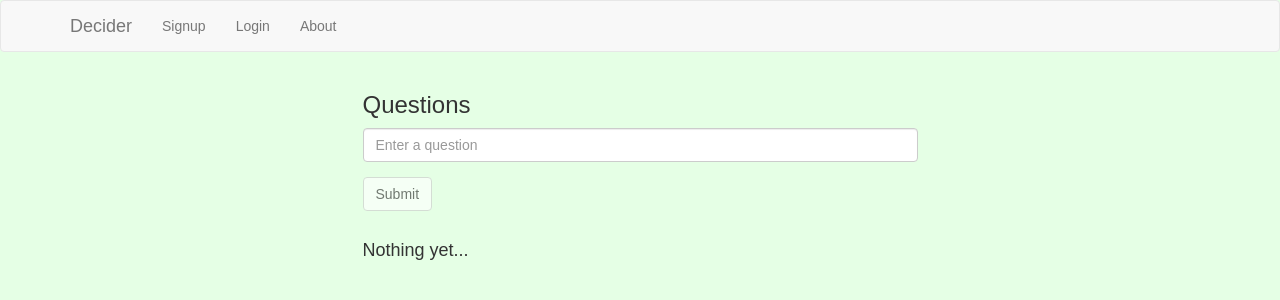
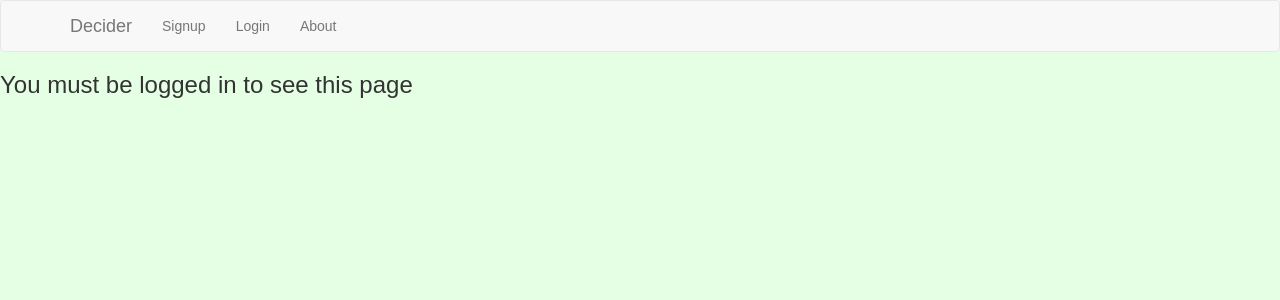
Before and after one commit to nadinesk/decision-helper-client, a React (Create React App) app: page /decisions in a window 1280 px wide. Shown: the top 300 px of the page. Built offline with nearby package versions, Linux system fonts and the light colour scheme.

Commit message:
login gate

```diff
--- a/src/components/Decision.js
+++ b/src/components/Decision.js
@@ -43,7 +43,13 @@ class Decision extends React.Component {
   }
 
   render() {
-
+        if (!this.state.currentUser) {
+      return  (
+        <div>
+          <h3> You must be logged in to see this page </h3>
+        </div>
+        )
+    } else
       return (
         <Grid>
           <Row>
```
